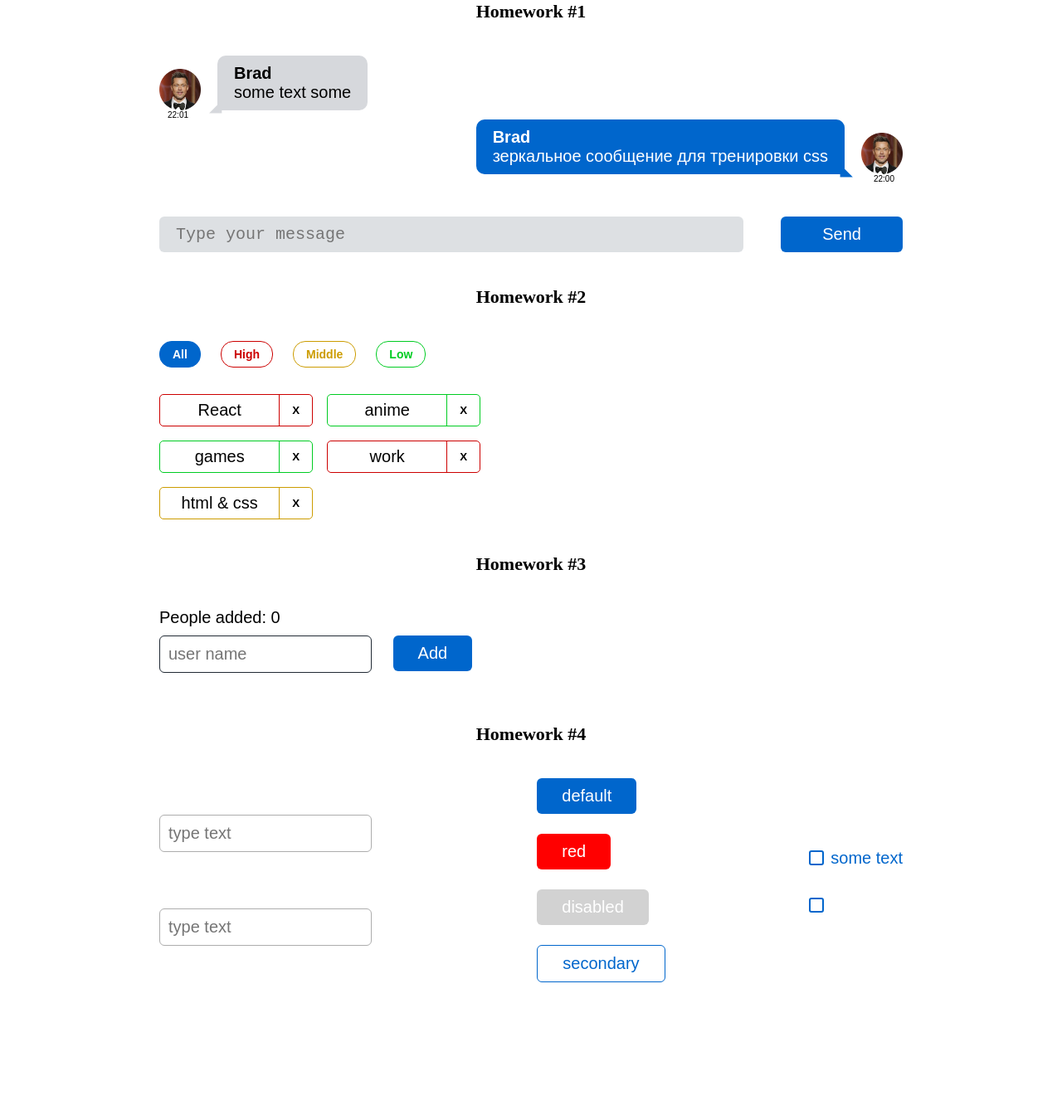
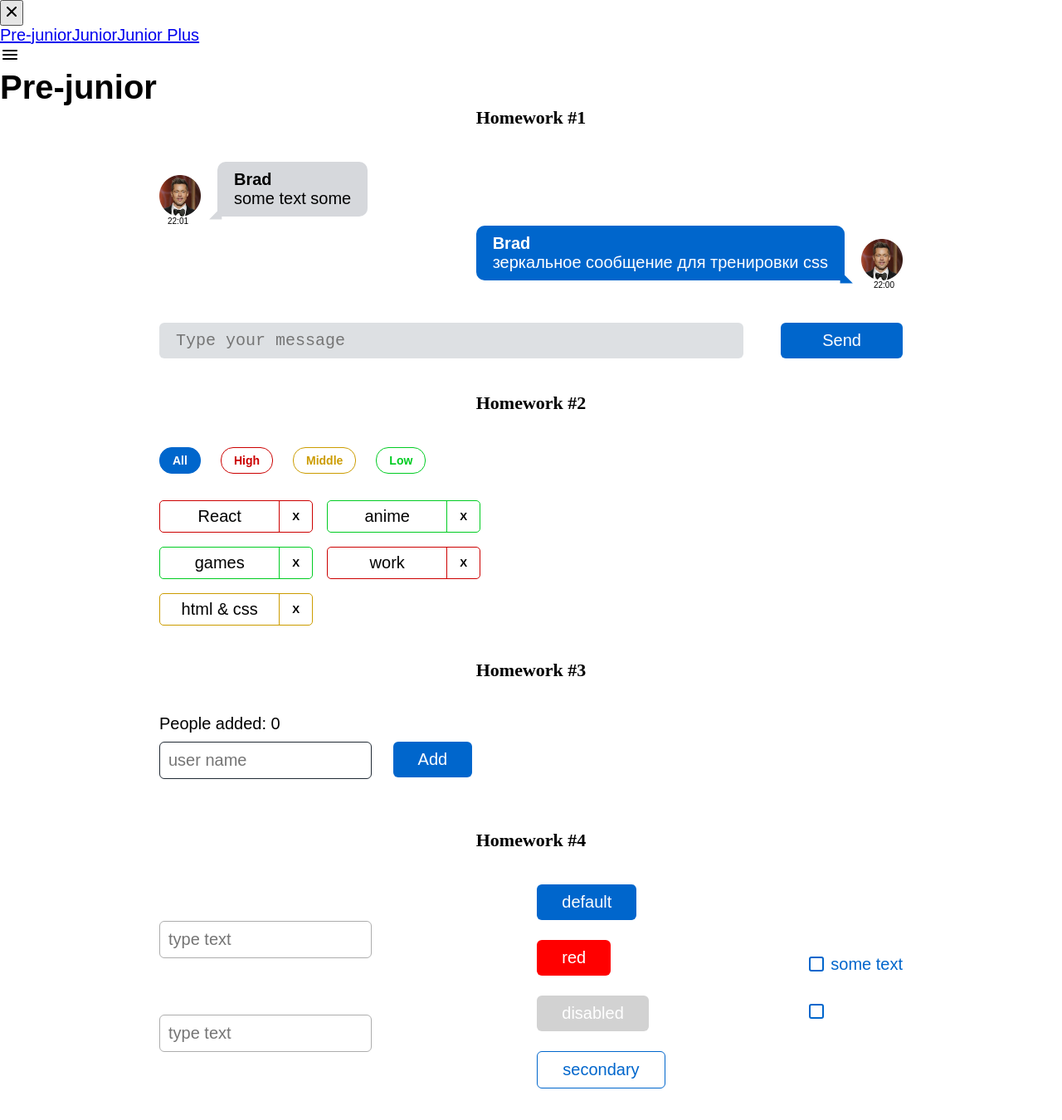
Before and after one commit to reegulus/HW_Ignat, a React (Create React App) app: page /#/pre-junior in a window 1280 px wide. Shown: the whole page at 83% size. Before the commit the page ends 1224 px from the top, so only its background shows below. Built offline with nearby package versions, Linux system fonts and the light colour scheme.

Commit message:
Pages.tsx

```diff
--- a/src/s1-main/App.tsx
+++ b/src/s1-main/App.tsx
@@ -4,18 +4,19 @@
 import HW2 from "../s2-homeworks/hw02/HW2";
 import HW3 from "../s2-homeworks/hw03/HW3";
 import HW4 from "../s2-homeworks/hw04/HW4";
+import HW5 from "../s2-homeworks/hw05/HW5";
 
 function App() {
     return (
         <div className={s.App}>
-            <HW1/>
+            {/*<HW1/>*/}
             {/*раскомментировать по ходу выполнения*/}
-            <HW2/>
-            <HW3/>
-            <HW4/>
+            {/*<HW2/>*/}
+            {/*<HW3/>*/}
+            {/*<HW4/>*/}
 
             {/*при выполнении дз 5 и более - закомментировать здесь дз 1-4, так как они есть внутри дз 5*/}
-            {/*<HW5/>*/}
+            <HW5/>
         </div>
     )
 }
--- a/src/s2-homeworks/hw04/common/c3-SuperCheckbox/SuperCheckbox.module.css
+++ b/src/s2-homeworks/hw04/common/c3-SuperCheckbox/SuperCheckbox.module.css
@@ -1,7 +1,6 @@
 .label {
     display: flex;
     align-items: center;
-
     cursor: pointer;
 }
 
--- a/src/s2-homeworks/hw05/Pages.tsx
+++ b/src/s2-homeworks/hw05/Pages.tsx
@@ -18,15 +18,14 @@
             <Routes>
                 {/*роутинг будут писать студенты*/}
                 {/*в начале мы попадаем на страницу '/' и переходим сразу на страницу /pre-junior*/}
-                {/*<Route ...*/}
-
+                <Route path={'/'} element={<Navigate to={PATH.PRE_JUNIOR}/>}/>
                 {/*роуты для /pre-junior, /junior, /junior-plus*/}
-                {/*<Route ...*/}
-                {/*<Route ...*/}
-                {/*<Route ...*/}
+                <Route path={PATH.PRE_JUNIOR} element={<PreJunior/>}/>
+                <Route path={PATH.JUNIOR} element={<Junior/>}/>
+                <Route path={PATH.JUNIOR_PLUS} element={<JuniorPlus/>}/>
 
                 {/*роут для несуществующей страницы должен отрисовать <Error404 />*/}
-                {/*<Route ...*/}
+                <Route path={'*'} element={<Error404/>}/>
             </Routes>
         </div>
     )
```
